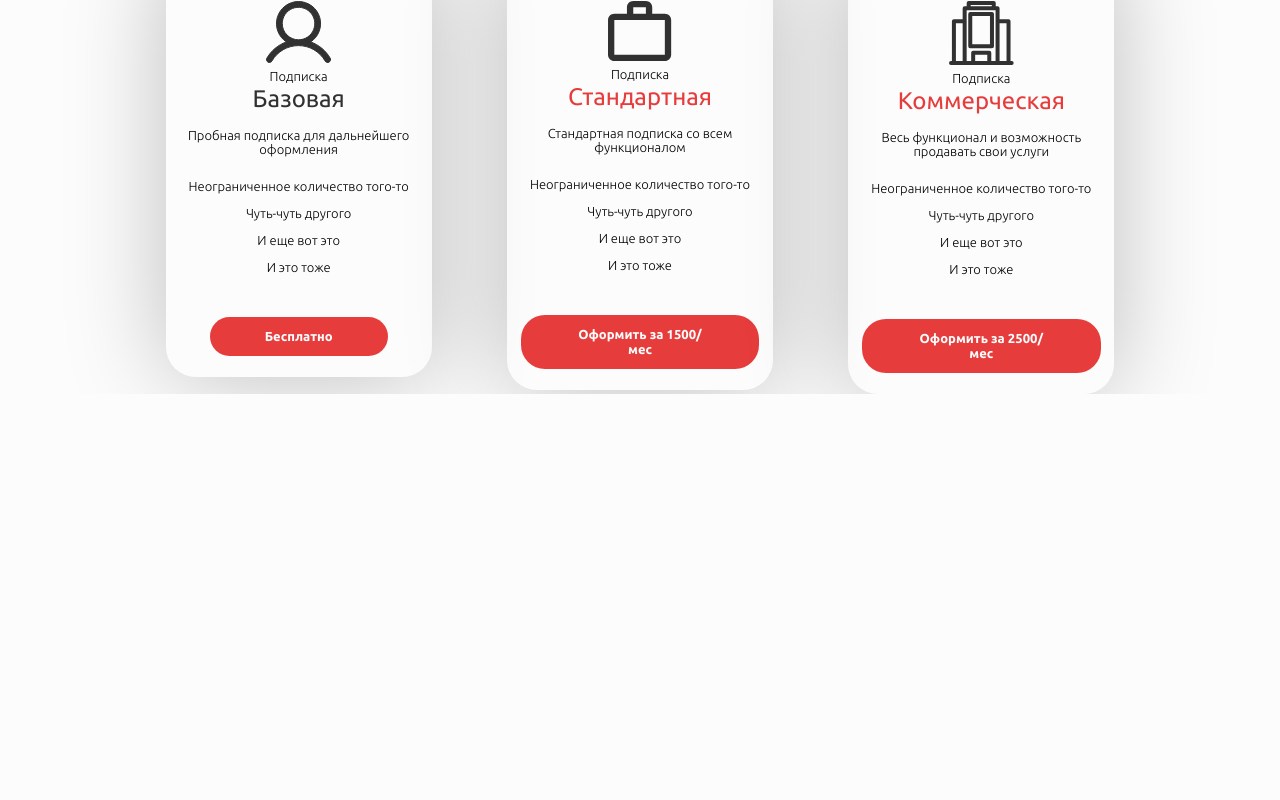
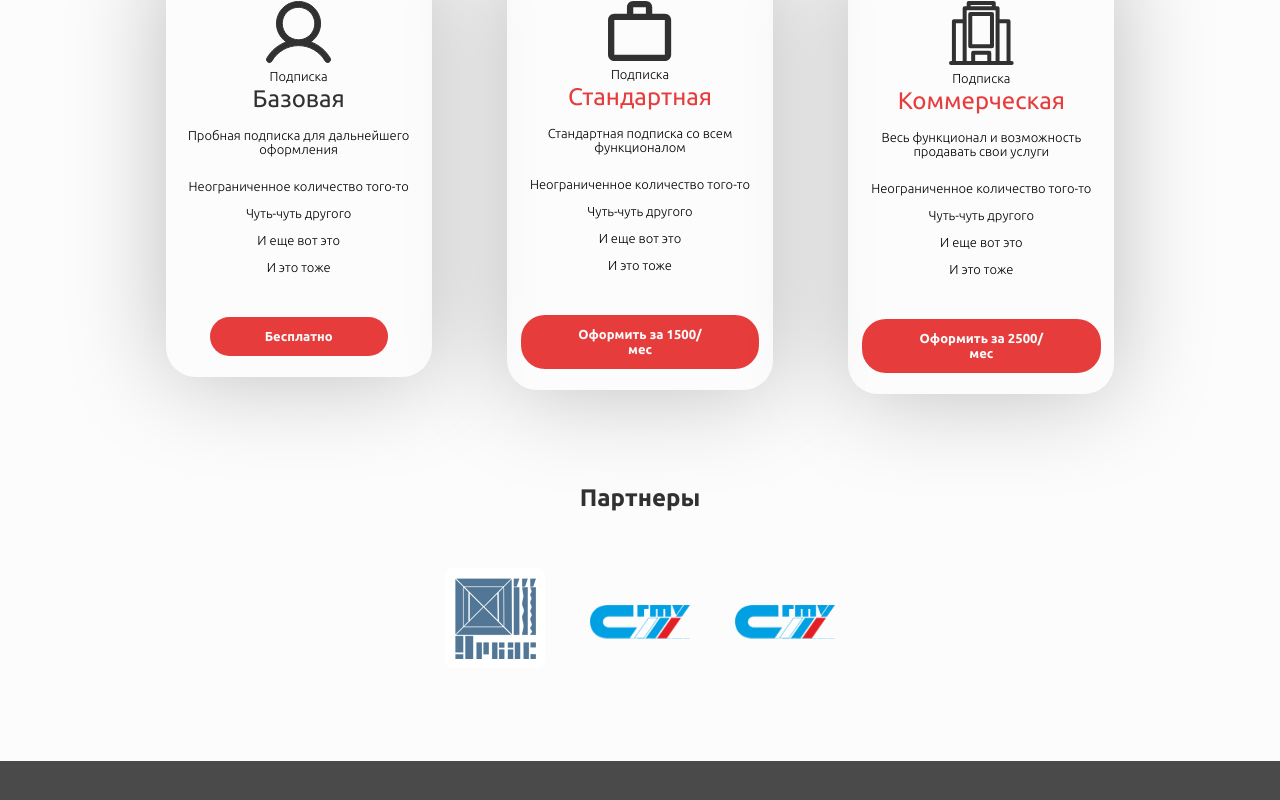
Before and after one commit to Kataiii/ConfiguratorFrontend, a React app: page / in a window 1280 px wide. Shown: the part 2480-3280 px from the top of the page. Before the commit the page ends 2874 px from the top, so only its background shows below. Built offline with nearby package versions, Linux system fonts and the light colour scheme.

Commit message:
add partners, add footer, remove dropdown list in shared

```diff
--- a/src/pages/Landing.tsx
+++ b/src/pages/Landing.tsx
@@ -5,6 +5,8 @@ import Slider from "../widgets/Slider";
 import BlockCardsAdvantages from "../widgets/BlockCardsAdvantages";
 import VideoPlayer from "../widgets/VideoPlayer";
 import BlockCardLicencce from "../widgets/BlockCardsLicence";
+import BlockPartners from "../widgets/BlockPartners";
+import Footer from "../shared/ui/Footer";
 
 
 const Landing = () =>{
@@ -17,6 +19,8 @@ const Landing = () =>{
             <BlockCardsAdvantages/>
             <VideoPlayer/>
             <BlockCardLicencce/>
+            <BlockPartners/>
+            <Footer/>
         </div>
     );
 }
--- a/src/shared/ui/AuthorisedHeader.tsx
+++ b/src/shared/ui/AuthorisedHeader.tsx
@@ -1,4 +1,4 @@
-import DropdownMenu, { DropdownButtonItem } from "../../features/DropDownMenu";
+import DropdownMenu, { DropdownButtonItem } from "./DropDownMenu";
 import LinkLanding from "./LinkLanding";
 import styles from "../../app/App.module.css"
 import { useMemo } from "react";
--- a/src/features/DropDownMenu.tsx
+++ b/src/shared/ui/DropDownMenu.tsx
@@ -1,6 +1,6 @@
-import IconProfile from '../assets/icons/icon-profile.svg'
-import IconMenu from '../assets/icons/icon-dropdown menu.svg'
-import styles from "../app/App.module.css"
+import IconProfile from '../../assets/icons/icon-profile.svg'
+import IconMenu from '../../assets/icons/icon-dropdown menu.svg'
+import styles from "../../app/App.module.css"
 import React from 'react';
 import type { MenuProps } from 'antd';
 import { Dropdown, Space, Typography } from 'antd';
--- /dev/null
+++ b/src/shared/ui/Footer.tsx
@@ -0,0 +1,12 @@
+import styles from "./css/Footer.module.css"
+
+
+const Footer = () => {
+    return(
+        <div className={styles.FooterDiv}>
+
+        </div>
+    );
+}
+
+export default Footer;
--- a/src/shared/ui/UnauthorisedHeader.tsx
+++ b/src/shared/ui/UnauthorisedHeader.tsx
@@ -1,4 +1,4 @@
-import DropdownMenu, { DropdownButtonItem } from "../../features/DropDownMenu";
+import DropdownMenu, { DropdownButtonItem } from "./DropDownMenu";
 import LinkLanding from "./LinkLanding";
 import styles from "../../app/App.module.css"
 import { useMemo } from "react";
--- /dev/null
+++ b/src/shared/ui/css/Footer.module.css
@@ -0,0 +1,4 @@
+.FooterDiv{
+    height: 325px;
+    background: #4A4A4A;
+}
--- /dev/null
+++ b/src/widgets/BlockPartners.tsx
@@ -0,0 +1,32 @@
+import styles from "./css/BlockCard.module.css"
+import PartnerUrbus from "../assets/images/partner-urbus.svg"
+import PartnerSstu from "../assets/images/partner-sstu.svg"
+
+
+const BlockPartners = () => {
+    const partnersProps : any[] = [
+        PartnerUrbus,
+        PartnerSstu,
+        PartnerSstu
+    ]
+
+
+    return(
+        <div className={styles.DivPartners}>
+            <h1 className={styles.DivContent_Div_Title}>Партнеры</h1>
+            <div className={styles.DivImages}>
+                <>
+                    {
+                        partnersProps.map((item, index) => {
+                            return(
+                                 <img className={styles.DivImage}  src={item} key={index}></img>
+                            )
+                        })
+                    }
+                </>
+            </div>
+        </div>
+    );
+}
+
+export default BlockPartners;
--- a/src/widgets/css/BlockCard.module.css
+++ b/src/widgets/css/BlockCard.module.css
@@ -36,3 +36,17 @@
     width: 80%;
     margin: 0 auto;
 }
+
+.DivPartners{
+    margin: 7% 0;
+    text-align: center;
+}
+
+.DivImages{
+    width: 70%;
+    margin: 0 auto;
+}
+
+.DivImage{
+    margin: 0 2.5%;
+}
```
Also changed, not shown: src/assets/images/partner-sstu.svg (added), src/assets/images/partner-urbus.svg (added).
